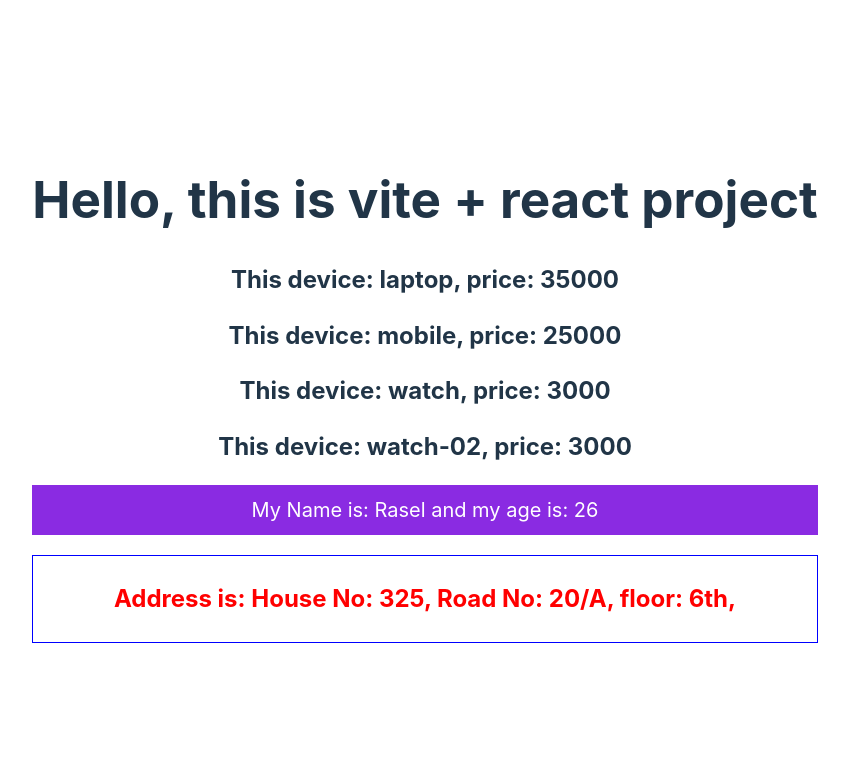
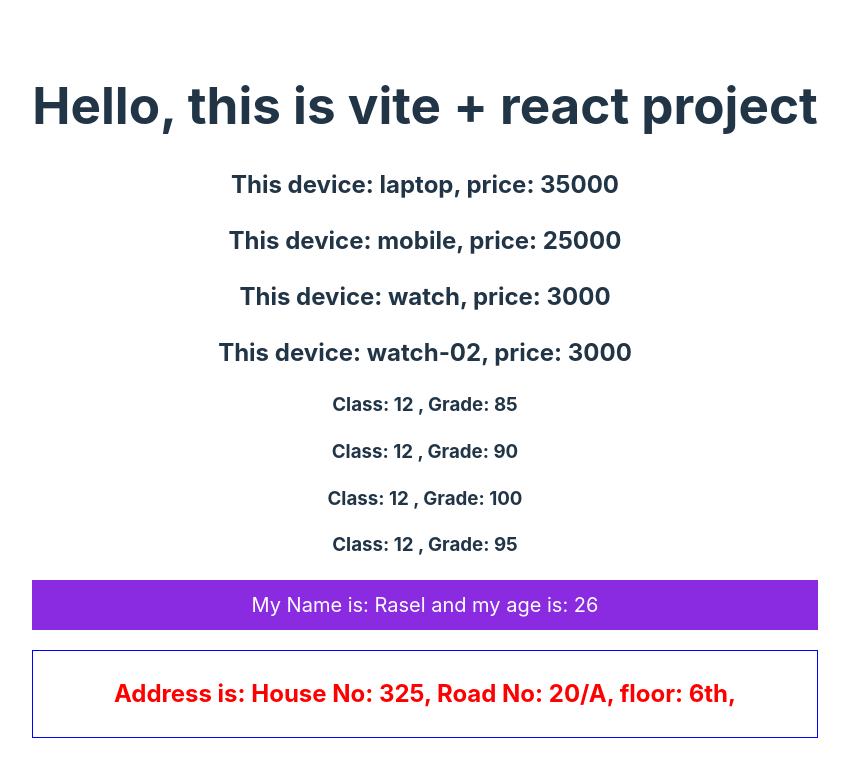
Before and after one commit to raselsharif/programmingHero-module-38, a React (Vite) app: page / in a window 1280 px wide. Shown: the top 776 px of the page, without its empty margins (215-1064 px from the left). Built offline with nearby package versions, Linux system fonts and the light colour scheme.

Commit message:
added props destructuring

```diff
--- a/src/App.jsx
+++ b/src/App.jsx
@@ -10,17 +10,28 @@
       <Device name="laptop" price="35000"></Device>
       <Device name="mobile" price="25000"></Device>
       <Device name="watch" price="3000"></Device>
-      <Device name="watch-02" price="3000"/>
-      <Person/>
-      <Address/>
+      <Device name="watch-02" price="3000" />
+      <Students myClass="12" grade="85"></Students>
+      <Students myClass="12" grade="90"></Students>
+      <Students myClass="12" grade="100"></Students>
+      <Students myClass="12" grade="95"></Students>
+      <Person />
+      <Address />
     </>
   )
 }
 
-function Device(props){
-console.log(props);
+function Students({ myClass, grade }) {
+  // console.log(myClass);
   return (
-      <h2>This device: {props.name}, price: {props.price} </h2>
+    <h3>Class: {myClass} , Grade: {grade} </h3>
+  )
+}
+
+function Device(props) {
+  // console.log(props);
+  return (
+    <h2>This device: {props.name}, price: {props.price} </h2>
   )
 }
 
@@ -41,17 +52,17 @@
 
 }
 
-function Address(){
-const add = `
+function Address() {
+  const add = `
 House No: 325,
 Road No: 20/A,
 floor: 6th,
 `
   return (
     <>
-    <h2 className='name'>
-      Address is: {add}
-    </h2>
+      <h2 className='name'>
+        Address is: {add}
+      </h2>
     </>
   )
 }
```
